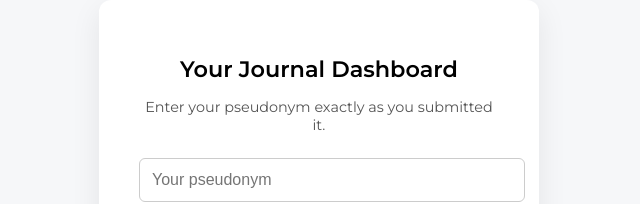
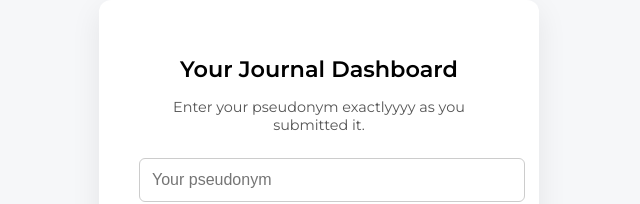
Before and after one commit to journaltogether/journaltogetherdashboards, a plain HTML site: page index.html in a window 1280 px wide. Shown: the part 242-446 px from the top of the page, without its empty margins (321-961 px from the left). Drawn offline with Linux system fonts and the light colour scheme.

Commit message:
Update index.html

```diff
--- a/index.html
+++ b/index.html
@@ -76,7 +76,7 @@
 
   <div class="card">
     <h1>Your Journal Dashboard</h1>
-    <p>Enter your pseudonym exactly as you submitted it.</p>
+    <p>Enter your pseudonym exactlyyyy as you submitted it.</p>
 
     <input
       type="text"
```
